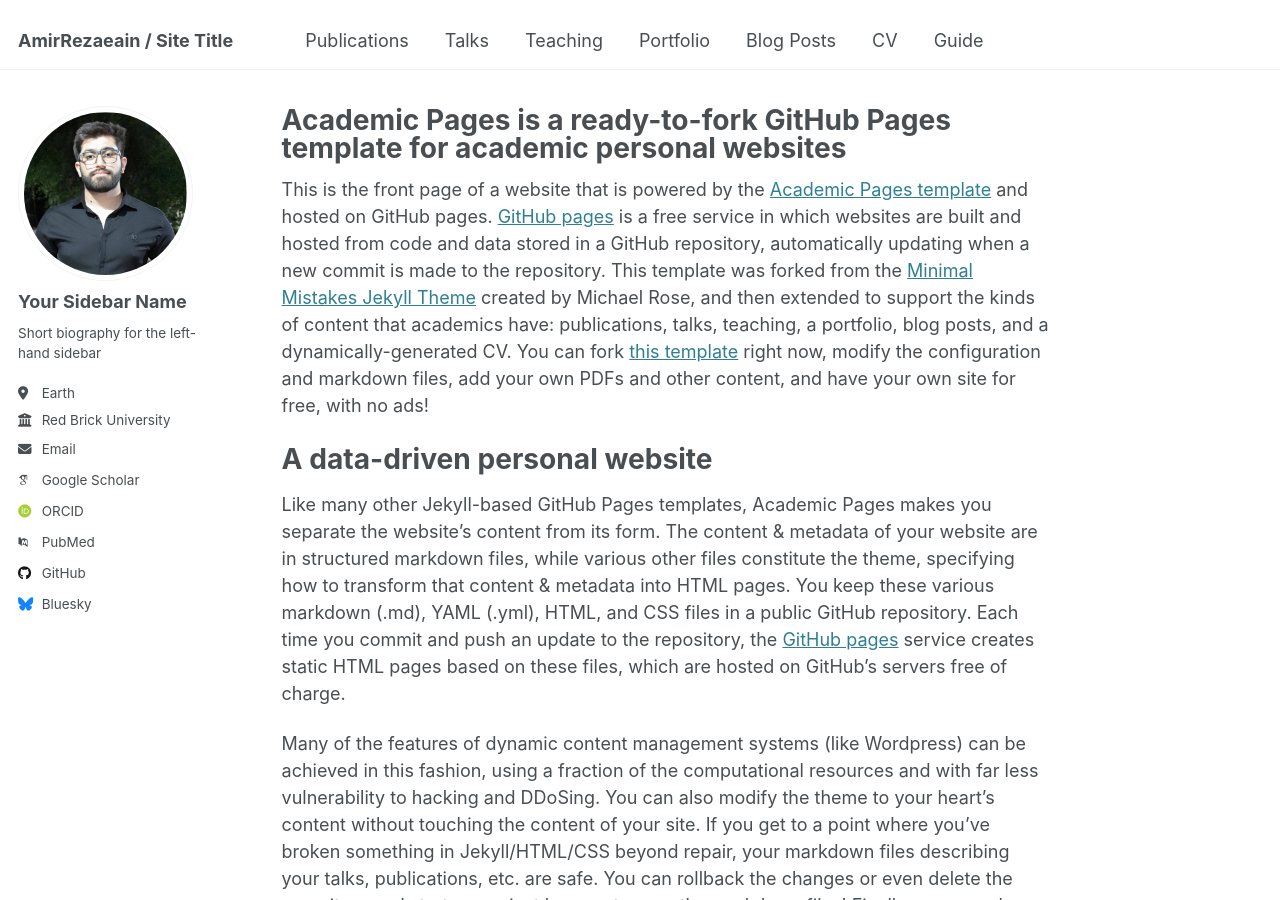
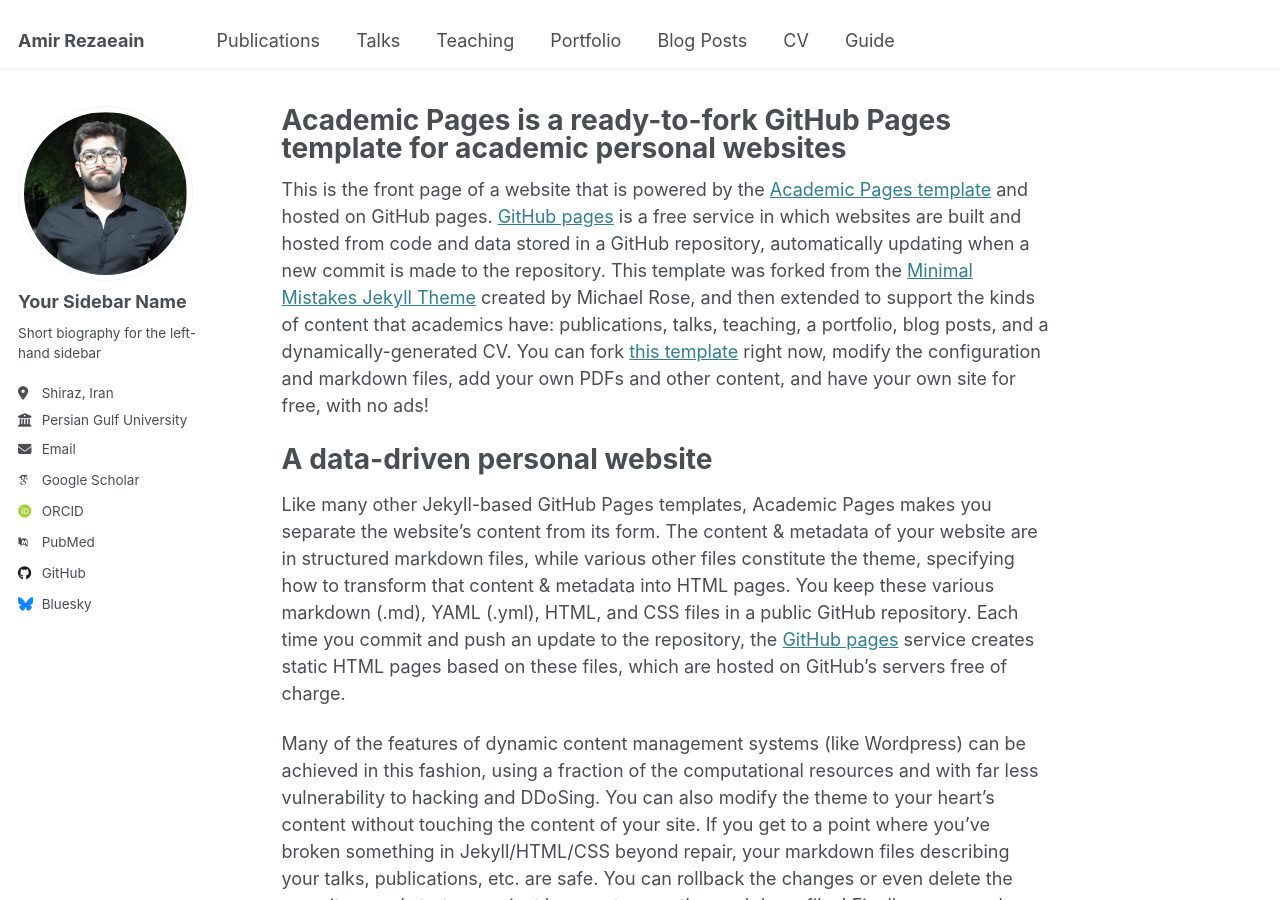
Before and after one commit to AmirRezaeain/AmirRezaeain.github.io, a Jekyll site: the page built from _pages/about.md, in a window 1280 px wide and 900 px high. Built offline with Jekyll 4.4.1, drawn with Linux system fonts in a browser that asks for light colours; some web fonts are replaced.

Commit message:
Update _config.yml

```diff
--- a/_config.yml
+++ b/_config.yml
@@ -9,7 +9,7 @@
 # Basic Site Settings
 locale                   : "en-US"
 site_theme               : "default"
-title                    : "AmirRezaeain / Site Title"
+title                    : "Amir Rezaeain"
 title_separator          : "-"
 name                     : &name "Your Name"
 description              : &description "personal description"
@@ -26,8 +26,8 @@ author:
   name             : "Your Sidebar Name"
   pronouns         : # example: "she/her"
   bio              : "Short biography for the left-hand sidebar"
-  location         : "Earth"
-  employer         : "Red Brick University"
+  location         : "Shiraz, Iran"
+  employer         : "Persian Gulf University"
   uri              : # URL
   email            : "none@example.org"
 
```
